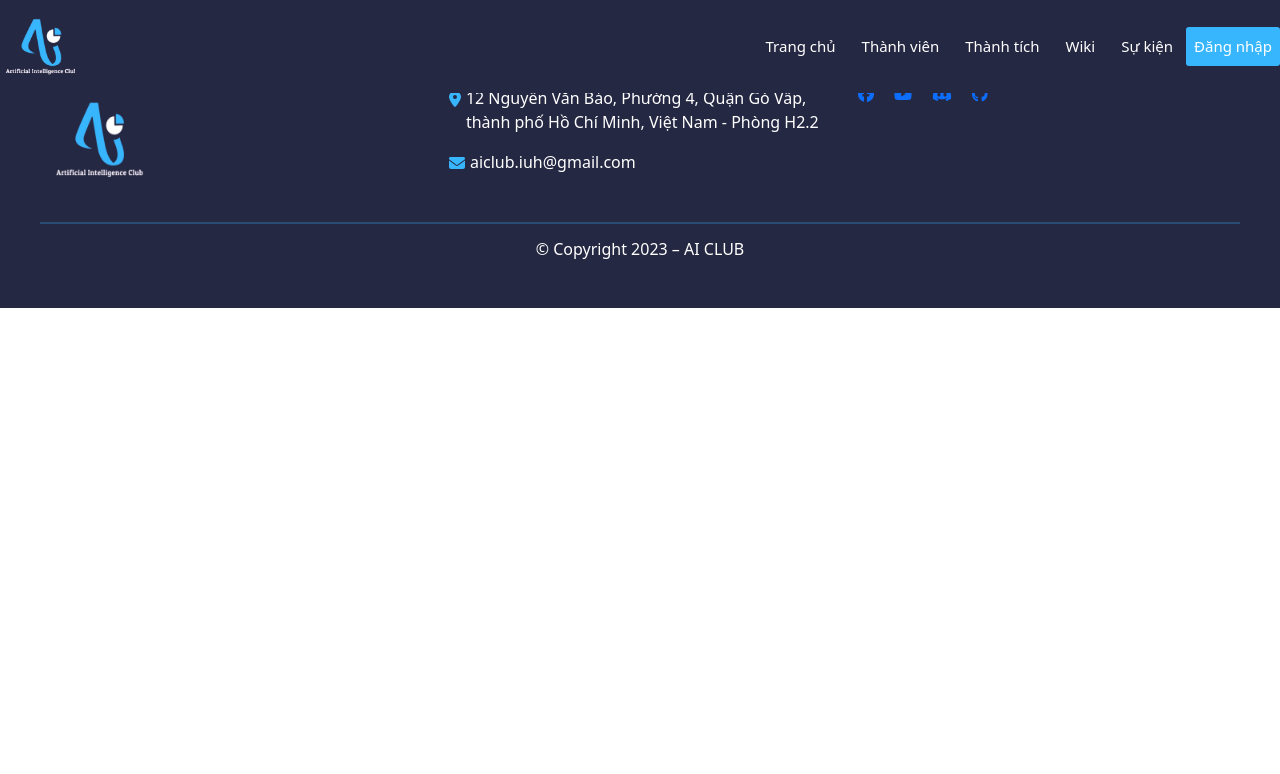
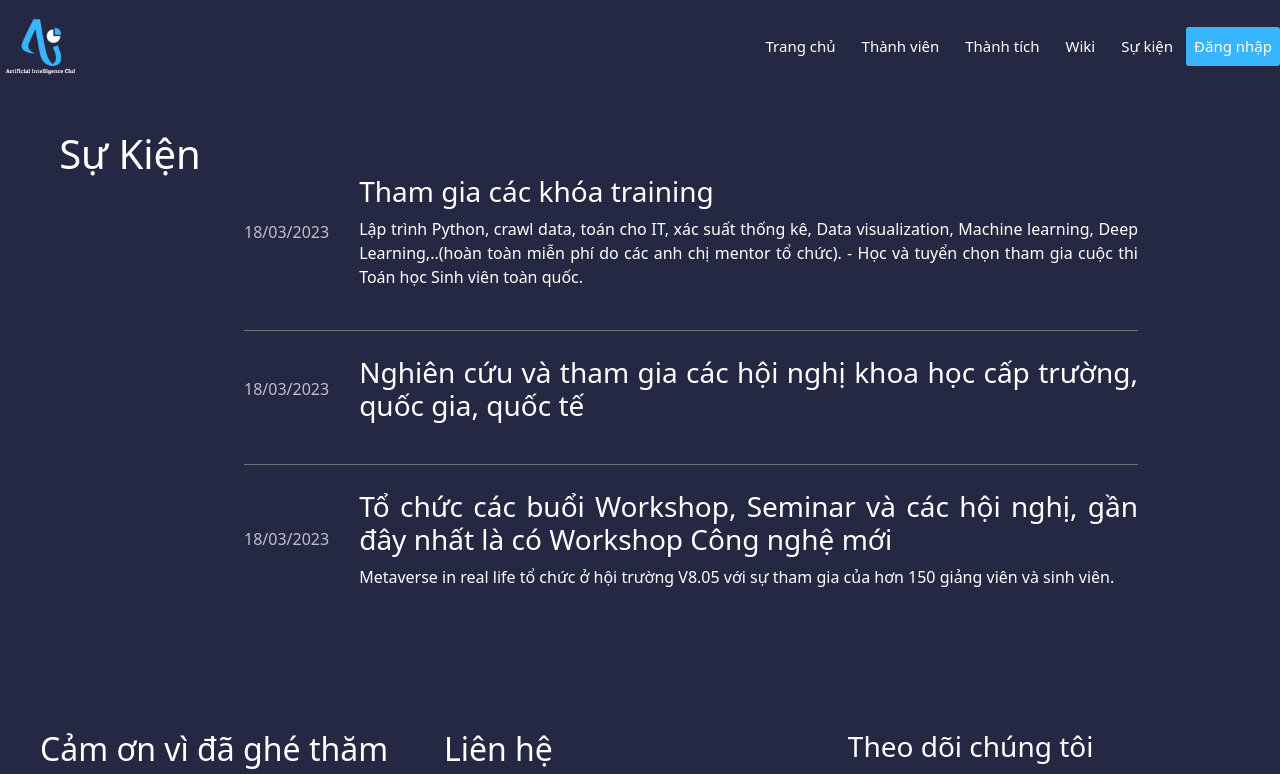
Before and after one commit to KhanhNhat242/FrontendWebH2.2, a React (Create React App) app: page /event in a window 1280 px wide. Shown: the top 774 px of the page. Built offline with nearby package versions, Linux system fonts and the light colour scheme.

Commit message:
page event

```diff
--- a/src/App.js
+++ b/src/App.js
@@ -3,6 +3,8 @@ import Header from './components/header/Header'
 import Footer from './components/footer/Footer'
 import Home from './components/home/Home'
 import Achievement from './components/achievement/Achievement'
+import Event from './components/event/Event'
+import EventDetail from './components/event/EventDetail'
 
 function App() {
   return (
@@ -14,7 +16,8 @@ function App() {
           <Route path='/achievement' element={<Achievement />}></Route>
           <Route path='/member'></Route>
           <Route path='/wiki'></Route>
-          <Route path='/event'></Route>
+          <Route path='/event' element={<Event/>}></Route>
+          <Route path='/event/:id' element={<EventDetail/>}></Route>
         </Routes>
       </Router>
       <Footer />
--- /dev/null
+++ b/src/components/event/Event.js
@@ -0,0 +1,47 @@
+import './Event.scss'
+import { Container, Row, Col } from 'react-bootstrap'
+import { Link } from 'react-router-dom'
+import React from 'react'
+
+
+function Event () {
+    return (
+        <>
+            <Container className='achieve-wrapper'>
+                <Row className='achieve-row'>
+                    <div className='col-lg-2 achieve-col-left'>
+                        <h2 className='title'>Sự Kiện</h2>
+                    </div>
+                    <div className='col-lg-9 achieve-col-right'>
+                        <Row className='paper-row'>
+                            <Col className='custom-event col-12'>
+                                <p className='paper-txt1'>18/03/2023</p>
+                                <Link className='paper-txt2' to='/event/1'>
+                                    <h3>Tham gia các khóa training</h3>
+                                    <p>Lập trình Python, crawl data, toán cho IT, xác suất thống kê, Data visualization, Machine learning, Deep Learning,..(hoàn toàn miễn phí do các anh chị mentor tổ chức).
+- Học và tuyển chọn tham gia cuộc thi Toán học Sinh viên toàn quốc.</p>
+                                </Link>
+                            </Col>
+                            <Col className='custom-event col-12'>
+                                <p className='paper-txt1'>18/03/2023</p>
+                                <Link className='paper-txt2' to='/event/2'>
+                                    <h3>Nghiên cứu và tham gia các hội nghị khoa học cấp trường, quốc gia, quốc tế</h3>
+                                    <p></p>
+                                </Link>
+                            </Col>
+                            <Col className='custom-event col-12'>
+                                <p className='paper-txt1'>18/03/2023</p>
+                                <Link className='paper-txt2' to='/event/3'>
+                                    <h3>Tổ chức các buổi Workshop, Seminar và các hội nghị, gần đây nhất là có Workshop Công nghệ mới</h3>
+                                    <p>Metaverse in real life tổ chức ở hội trường V8.05 với sự tham gia của hơn 150 giảng viên và sinh viên.</p>
+                                </Link>
+                            </Col>
+                        </Row>
+                    </div>
+                </Row>
+            </Container>
+        </>
+     );
+}
+
+export default Event
--- /dev/null
+++ b/src/components/event/Event.scss
@@ -0,0 +1,223 @@
+.title {
+    font-size: 2.5rem;
+    margin-bottom: 0.5rem;
+    color: white;
+    display: flex;
+    justify-content: center;
+    align-items: center;
+}
+.custom-event {
+    display: flex;
+    justify-content: space-evenly;
+    align-items: center;
+    color: white !important;
+    padding: 25px 0;
+    border-bottom: 1px solid rgb(114, 113, 113);
+
+    .paper-txt1 {
+        opacity: 0.7;
+        font-weight: 500;
+        padding-right: 30px;
+        text-align: justify;
+    }
+    .paper-txt2 {
+        display: block;
+        font-weight: 500;
+        flex: 1;
+        color: white;
+        text-decoration: none;
+        text-align: justify;
+        &:hover {
+            color: #b8b6b6 !important;
+            transition: all 0.3s ease-in-out;
+        }
+    }
+}
+.custom-event:last-child {
+    border-bottom: none;
+}
+
+
+
+// event detail
+.wrap-text {
+    position: absolute;
+    top: 25%;
+    right: 10%;
+    left: 10%;
+    padding: 1rem;
+    margin: auto;
+    border-radius: 1rem;
+    background-color: rgba(0, 0, 0, 0.3);
+}
+
+.description{
+    font-size: 1.5rem;
+    font-weight: 500;
+    color: white;
+    text-align: center;
+    margin-bottom: 1rem;
+}
+
+.custom-container {
+    background-color: white;
+    border-radius: 1rem;
+    padding: 1rem;
+    .wrap-btn-apply {
+        width: 100%;
+        display: flex;
+        justify-content: center;
+    }
+}
+// @import '.././globalStyle/mixin';
+// @import '.././globalStyle/variables';
+
+// .wrapper{
+//     position: relative;
+//     top: 90px;
+//     height: 635px;
+
+//     @include mobile{
+//         height: 376px;
+//         margin-top: -4px;
+//     }
+
+//     .achievement-background{
+//         width: 100%;
+//         height: 635px;
+
+//         @include mobile{
+//             height: 286px;
+//         }
+//     }
+// }
+
+// .achievement-title{
+//     position: absolute;
+//     top: 50%;
+//     left: 50%;
+//     transform: translateX(-50%) translateY(-120%);
+
+//     @include mobile{
+//         width: 320px;
+//     }
+// }
+
+// .achieve-wrapper{
+//     margin-top: 90px;
+//     padding: 40px;
+//     background-color: $primary;
+
+//     @include mobile{
+//         padding: 20px;
+//         margin-top: 0;
+//     }
+
+//     .achieve-row{
+//         // height: 5000px;
+
+//         .achieve-col-left{
+//             @include mobile{
+//                 margin-bottom: 20px;
+//             }
+
+//             .btn-wrapper{
+//                 position: -webkit-sticky;
+//                 position: sticky;
+//                 top: 95px;
+
+//                 .achieve-link{
+//                     .achieve-btn{
+//                         background-color: $defaultColor;
+//                         color: #fff;
+//                         border: none;
+//                         border-radius: 5px;
+//                         margin: 10px 0;
+//                         padding: 5px 0;
+//                         width: 100%;
+//                         font-size: $defaultFontSize;
+//                         font-family: $defaultFont;
+
+//                         @include mobile{
+//                             font-size: $fontSizeMobile;
+//                         }
+
+//                         &:hover{
+//                             // border: 1px solid #fff;
+//                             color: $primary;
+//                         }
+//                     }
+//                 }
+//             }
+//         }
+//     }
+
+//     .achieve-col-right{
+//         .achieve-txt{
+//             font-size: $defaultFontSize;
+//             font-family: $defaultFont;
+//             color: #fff;
+//             text-align: justify;
+
+//             @include mobile{
+//                 font-size: $fontSizeMobile;
+//             }
+//         }
+
+//         .paper-title{
+//             color: #fff;
+//             font-weight: 400;
+//             font-family: $defaultFont;
+//             text-align: center;
+
+//             @include mobile{
+//                 font-size: 25px;
+//             }
+//         }
+
+//         .paper-row{
+//             margin: 20px 0;
+
+//             .paper-col{
+//                 .paper-txt1{
+//                     color: #fff;
+//                     text-align: center;
+//                 }
+
+//                 .paper-txt2{
+//                     color: #fff;
+//                     opacity: 0.5;
+//                     text-align: center;
+//                 }
+//             }
+//         }
+//         .achieve-row1{
+//             // margin: 20px 0;
+
+//             .achieve-col1{
+//                 padding: 0;
+
+//                 @include mobile{
+//                     margin: 5px;
+//                 }
+
+//                 .achieve-img{
+//                     // width: 100%;
+//                     border-radius: 20px;
+//                     width: 245px;
+//                     height: 190px;
+//                     margin: 10px;
+
+//                     @include mobile{
+//                         width: 162px;
+//                         height: 105px;
+//                     }
+
+//                     &:hover{
+//                         border: 5px solid $defaultColor;
+//                     }
+//                 }
+//             }
+//         }
+//     }
+// }
--- /dev/null
+++ b/src/components/event/EventDetail.js
@@ -0,0 +1,37 @@
+import './Event.scss'
+import { Container, Row, Col } from 'react-bootstrap'
+import React from 'react'
+import background from '../../assets/event-2.jpg'
+
+function EventDetail () {
+
+    const richText = `
+    This is a <strong>rich text</strong> paragraph with <em>different</em> styles.
+    You can also add <a href="https://www.example.com">links</a> within the text.
+  `;
+
+    return (
+        <>
+            <div className='wrapper'>
+                <img src={background} alt='background' className='achievement-background' />
+                <div className='wrap-text'>
+                    <h2 className='title'>Tham gia các khóa training H2.2</h2>
+                    <p className='description'>Lập trình Python, crawl data, toán cho IT, xác suất thống kê, Data visualization, Machine learning, Deep Learning,..(hoàn toàn miễn phí do các anh chị mentor tổ chức).
+                    - Học và tuyển chọn tham gia cuộc thi Toán học Sinh viên toàn quốc.</p>
+                </div>
+            </div>
+            <Container className='achieve-wrapper'>
+                <div className='custom-container'>
+                    <div className = "wrap-content-event">
+                        <div dangerouslySetInnerHTML={{ __html: richText }} />
+                    </div>
+                    <div className='wrap-btn-apply'>
+                        <button className='btn btn-primary btn-back'>Apply</button>
+                    </div>
+                </div>
+            </Container>
+        </>
+     );
+}
+
+export default EventDetail
```
Also changed, not shown: src/assets/event-2.jpg (added), src/assets/event.png (added).
